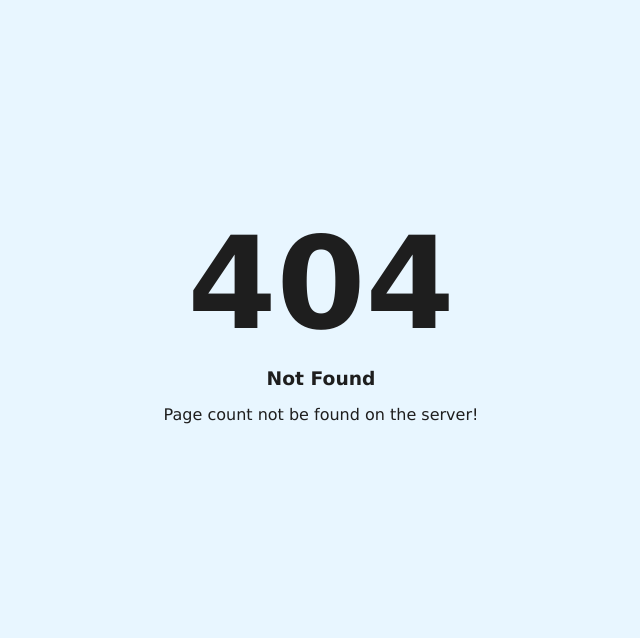
After one commit to Evan-OR/url-shortener, a Flask app: template templates/404.html in a window 1280 px wide. The commit adds this page. Shown: the part 129-767 px from the top of the page, without its empty margins (319-959 px from the left). Run offline with Flask 3, Linux system fonts and the light colour scheme; the template is opened without the code that fills it, so the values that code supplies are empty.

Commit message:
added 404 error page

```diff
--- a/database_connection.py
+++ b/database_connection.py
@@ -48,7 +48,7 @@ def get_original_from_shortened(con:mysql.connector.MySQLConnection, url:str):
         return result[0]
     else:
         # If no matching record was found, return None or raise an exception, as needed
-        return None
+        raise ValueError('Shortened URL Not Found')
 
 def shorten_url(con:mysql.connector.MySQLConnection, url:str) -> Union[None, dict]:
     # Check if valid url
--- a/main.py
+++ b/main.py
@@ -1,8 +1,8 @@
 from flask import Flask, render_template, jsonify, request
 from database_connection import create_db_connection, shorten_url, get_original_from_shortened
 
+# Flask Init
 app = Flask(__name__)
-
 # DataBase Connection
 connection = create_db_connection()
 
@@ -13,17 +13,17 @@ def hello_world():
 
 @app.route("/<link>")
 def display_link(link):
-    res = get_original_from_shortened(connection, link)
-
-    return  render_template('url.html', original_url=res)
+    try:
+        res = get_original_from_shortened(connection, link)
+        return  render_template('url.html', original_url=res)
+    except:
+        return  render_template('404.html'), 404
 
 @app.route("/create-link", methods=['POST'])
 def create_link():
-
-    data = request.get_json()
-    url = data.get('url')
-
     try:
+        data = request.get_json()
+        url = data.get('url')
         res = shorten_url(connection, url)
         return jsonify(res), 200
 
@@ -33,6 +33,9 @@ def create_link():
     except Exception as e:
         return jsonify({"message": "error creating link", "error": str(e)}), 500
 
+@app.errorhandler(404)
+def page_not_found(e):
+    return render_template('404.html'), 404
 
 if __name__ == '__main__':
     app.run(debug=True)
--- /dev/null
+++ b/static/styles/404.css
@@ -0,0 +1,18 @@
+.wrapper {
+  width: 100%;
+  height: 80vh;
+
+  display: flex;
+  flex-direction: column;
+  justify-content: center;
+  align-items: center;
+}
+
+.title-404 {
+  font-size: 8rem;
+  margin: 10px 0;
+}
+
+.subtitle-404 {
+  margin: 0;
+}
--- a/static/styles/styles.css
+++ b/static/styles/styles.css
@@ -1,8 +1,12 @@
 body {
-  font-family: 'Lucida Sans', 'Lucida Sans Regular', 'Lucida Grande', 'Lucida Sans Unicode', Geneva, Verdana, sans-serif;
+  font-family: "Lucida Sans", "Lucida Sans Regular", "Lucida Grande",
+    "Lucida Sans Unicode", Geneva, Verdana, sans-serif;
   background-color: rgb(232, 246, 255);
+  color: rgb(30, 30, 30);
 
   display: flex;
   flex-direction: column;
   align-items: center;
+
+  margin-top: 10%;
 }
--- /dev/null
+++ b/templates/404.html
@@ -0,0 +1,24 @@
+<!DOCTYPE html>
+<html lang="en">
+  <head>
+    <meta charset="UTF-8" />
+    <meta name="viewport" content="width=device-width, initial-scale=1.0" />
+    <link
+      rel="stylesheet"
+      href="{{ url_for('static',filename='styles/styles.css') }}"
+    />
+    <link
+      rel="stylesheet"
+      href="{{ url_for('static',filename='styles/404.css') }}"
+    />
+
+    <title>404 Error</title>
+  </head>
+  <body>
+    <section class="wrapper">
+      <h1 class="title-404">404</h1>
+      <h3 class="subtitle-404">Not Found</h3>
+      <p class="p-404">Page count not be found on the server!</p>
+    </section>
+  </body>
+</html>
```
Also changed, not shown: templates/error.html (deleted, +0 -11 lines).
